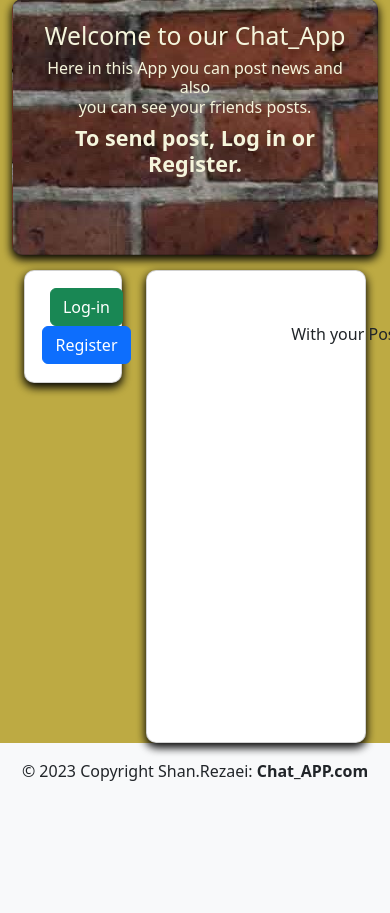
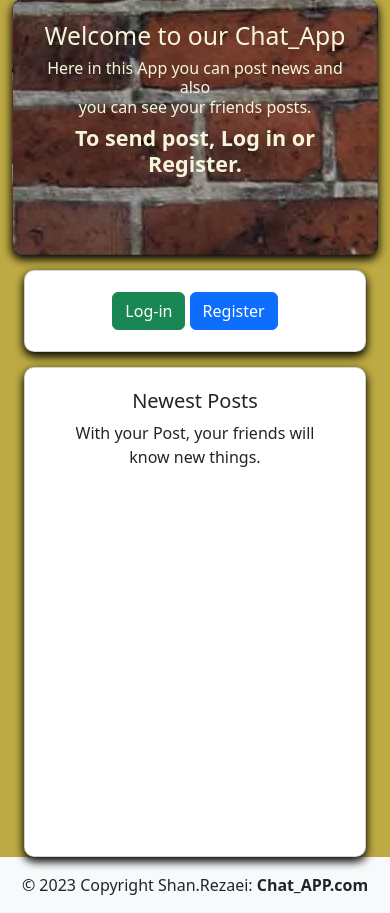
Before and after one commit to ShanRezaei/My_Chat_App, a PHP site: page / in a window 390 px wide; the page is wider, and only the part inside the window is pictured. Shown: the part 72-985 px from the top of that part. Before the commit the page ends 853 px from the top of that part, so only its background shows below. Run offline with PHP 8.4, Linux system fonts and the light colour scheme; data that the repository does not hold is empty.

Commit message:
made the page responsive.
by using bootstrap

```diff
--- a/index.php
+++ b/index.php
@@ -103,11 +103,11 @@ if (isset($_SESSION['msg']) &&  $_SESSION['msg'] == "disabled") {
         </div>
         <!-- ------------------------sidebar  card and show post card------------------- -->
         <div class="container">
-            <div class="row" class="main">
+            <div class="row " class="main">
 
 
                 <!------ sidebar to register or login------- -->
-                <div class="col-4">
+                <div class="col-lg-4  col-12">
 
                     <div class="card cards card-2 text-center" id="card2">
                         <!-- show there is error -->
@@ -157,7 +157,7 @@ if (isset($_SESSION['msg']) &&  $_SESSION['msg'] == "disabled") {
                 </div>
 
                 <!-------- posts------- -->
-                <div class="col-8">
+                <div class="col-12  col-lg-8 ">
                     <div class="card cards card-2 text-center" id="card2">
                         <div class="card-body">
 
@@ -165,13 +165,13 @@ if (isset($_SESSION['msg']) &&  $_SESSION['msg'] == "disabled") {
                             <!------------------------------------ writing post part------------------------------- -->
 
                             <div class="container">
-                                <h5 class="card-title">Newest Posts</h5>
-                                <p class="card-text">With your Post, your friends will know new things.</p>
+                                <h5 >Newest Posts</h5>
+                                <p >With your Post, your friends will know new things.</p>
                                 <!-- see post part -->
 
                                 <!-- here see the posts -->
                                 <!-- to add scrolbar to the table add the following style "style="overflow-y:scroll;height:300px;width:450px;"" -->
-                                <div class="container" class="divScroll" style="overflow-y:scroll;height:360px;width:600px;">
+                                <div class="container"  style="overflow-y:scroll;height:350px;max-width:600px;">
 
                                     <!-- table -->
                                     <table class="table table-hover" style="border: 1px solid black;">
@@ -183,7 +183,7 @@ if (isset($_SESSION['msg']) &&  $_SESSION['msg'] == "disabled") {
                                                 <tr>
                                                     <td>
                                                         <div class="container">
-                                                            <div class="row head" >
+                                                            <div class="row head" style="font-weight: 600; ">
                                                                 <div class="col-4"><img src="<?= $comments->getUserimg() ?>" alt="my_img" width="40px" height="30px" style="border-radius: 50px;" >  <?= $comments->getUsername() ?></div>
                                                                 <div class="col-8"><?= $comments->getDate() ?></div>
                                                             </div>
--- a/show_users.php
+++ b/show_users.php
@@ -108,7 +108,7 @@ if (isset($_SESSION['msg']) &&  $_SESSION['msg'] == "disabled") {
 
 
                 <!------ sidebar to register or login------- -->
-                <div class="col-4">
+                <div class="col-lg-4  col-12">
 
                     <div class="card cards card-2 text-center" id="card2">
                         <!-- show there is error -->
@@ -158,7 +158,7 @@ if (isset($_SESSION['msg']) &&  $_SESSION['msg'] == "disabled") {
                 </div>
 
                 <!-------- users------- -->
-                <div class="col-8">
+                <div class="col-12  col-lg-8 ">
                     <div class="card cards card-2 text-center" id="card2">
                         <div class="card-body">
 
--- a/user_profile.php
+++ b/user_profile.php
@@ -120,7 +120,7 @@ if (isset($_SESSION['error_statup']) && $_SESSION['error_statup'] == "1") {
 
 
                 <!------ sidebar to register or login------- -->
-                <div class="col-4">
+                <div class="col-lg-4  col-12">
 
                     <div class="card cards card-2 text-center" id="card2">
                         <!-- show there is error -->
@@ -170,7 +170,7 @@ if (isset($_SESSION['error_statup']) && $_SESSION['error_statup'] == "1") {
                 </div>
 
                 <!-------- show users info------- -->
-                <div class="col-8">
+                <div class="col-12  col-lg-8 ">
                     <div class="card cards card-2 text-center" id="card2">
                         <div class="card-body">
 
--- a/write_post.php
+++ b/write_post.php
@@ -113,7 +113,7 @@ if (isset($_SESSION['this_user_write_post_new']) && $_SESSION['this_user_write_p
 
 
                 <!------ sidebar to register or login------- -->
-                <div class="col-4">
+                <div class="col-12  col-lg-4 ">
 
                     <div class="card cards card-2 text-center" id="card2">
                         <!-- show there is error -->
@@ -162,7 +162,7 @@ if (isset($_SESSION['this_user_write_post_new']) && $_SESSION['this_user_write_p
                 </div>
 
                 <!-------- posts------- -->
-                <div class="col-8">
+                <div class="col-12  col-lg-8 ">
                     <div class="card cards card-2 text-center" id="card2">
                         <div class="card-body">
 
```
Also changed, not shown: post_image/shanuser_1.jpg (added), user_image/daviduser.png (added).
